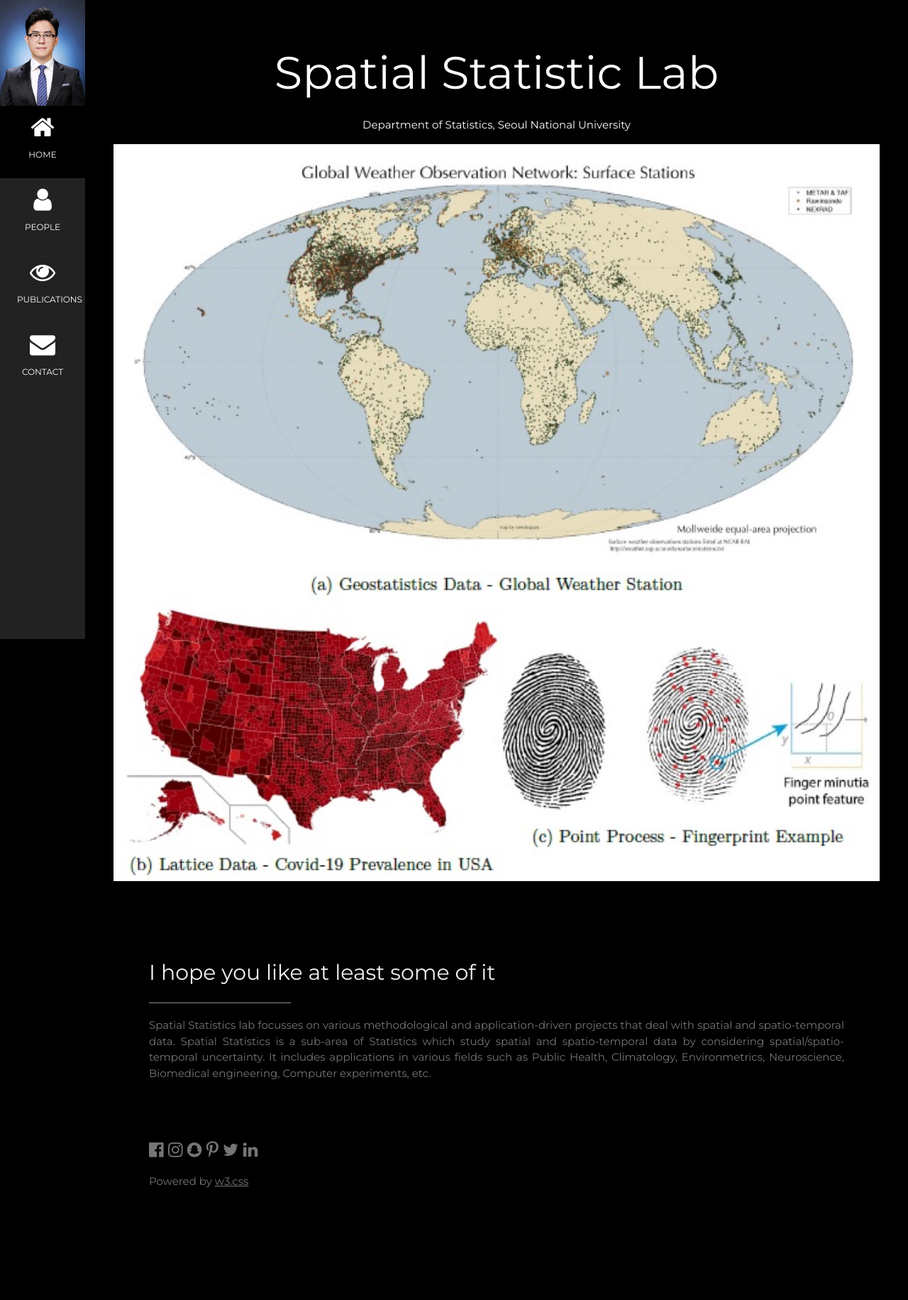
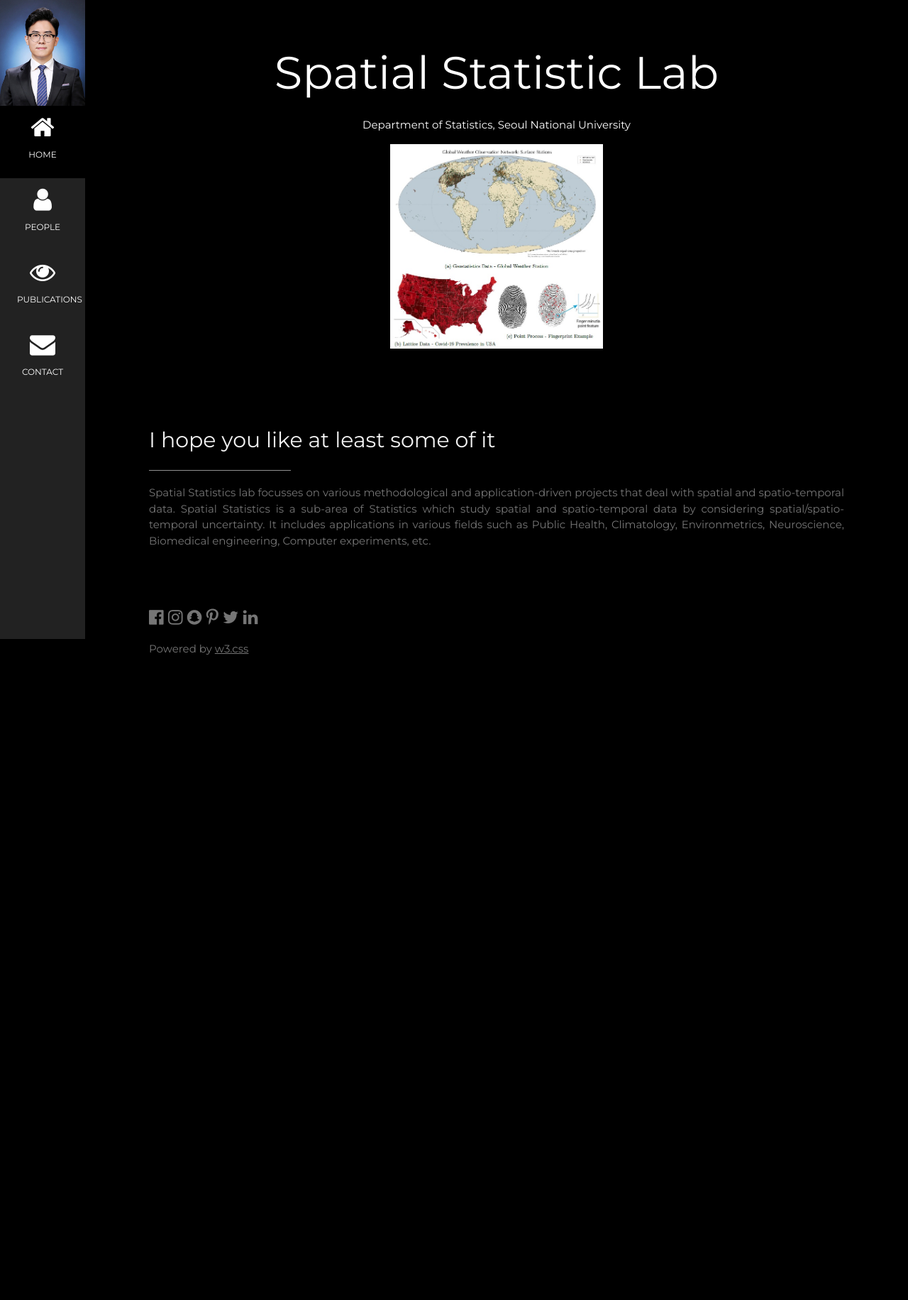
Before and after one commit to starestar/limcstat.github.io, a Jekyll site: the page index.html, which Jekyll copies as it is, in a window 1280 px wide. Shown: the whole page at 71% size. Built offline with Jekyll 4.4.1, drawn with Linux system fonts in a browser that asks for light colours; after the commit the page ends 1081 px from its top, so only the background shows below that.

Commit message:
Update index.html

```diff
--- a/index.html
+++ b/index.html
@@ -26,7 +26,7 @@
       <header class="w3-container w3-padding-32 w3-center w3-black" id="home">
         <h1 class="w3-jumbo"><span class="w3-hide-small">Spatial Statistic Lab</h1>
         <p>Department of Statistics, Seoul National University</p>
-        <img src="/images/spat_banner.jpg" style="width:100%">
+        <img src="/images/spat_banner.jpg" style="width:300px">
       </header>
 
       <!-- About Section -->
```
